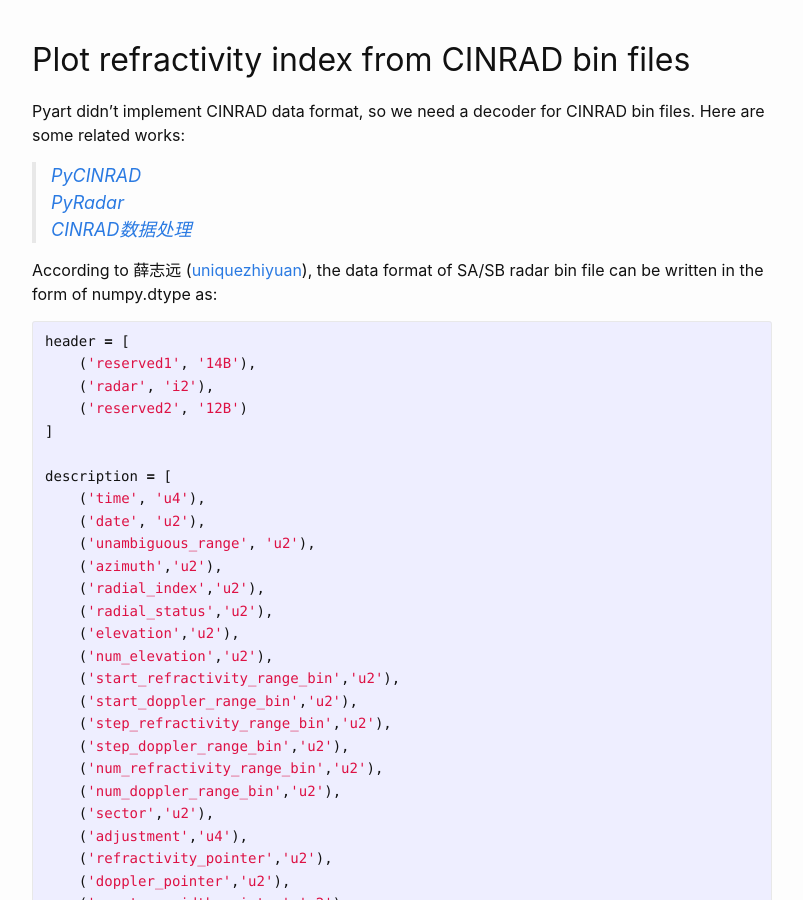
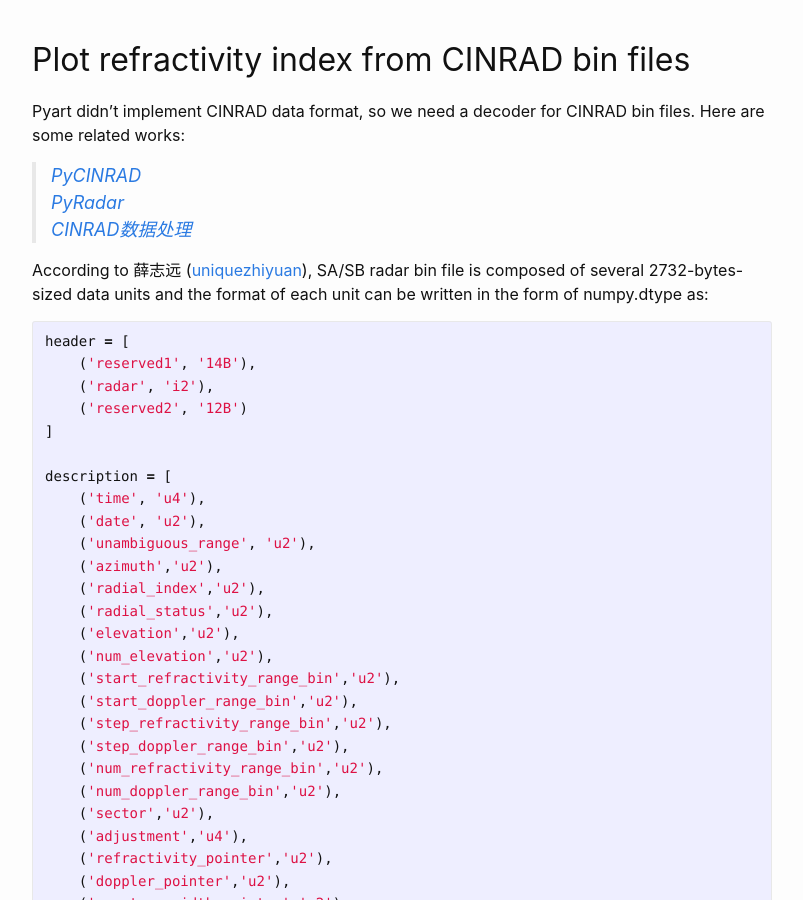
Before and after one commit to sunjp704/sunjp704.github.io, a Jekyll site: the page built from _posts/2022-08-10-pyart-usage.md, in a window 1280 px wide and 900 px high, scrolled down 685 px. Shown: the whole window, without its empty margins (238-1041 px from the left). Built offline with Jekyll 4.4.1, drawn with Linux system fonts in a browser that asks for light colours.

Commit message:
update pyart-usage

````diff
--- a/_posts/2022-08-10-pyart-usage.md
+++ b/_posts/2022-08-10-pyart-usage.md
@@ -24,7 +24,7 @@ Pyart didn't implement CINRAD data format, so we need a decoder for CINRAD bin f
 > [PyRadar](https://github.com/uniquezhiyuan/PyRadar)
 > [CINRAD数据处理](https://www.jianshu.com/p/ea4baf0cb39b)
 
-According to 薛志远 ([uniquezhiyuan](https://github.com/uniquezhiyuan)), the data format of SA/SB radar bin file can be written in the form of numpy.dtype as:
+According to 薛志远 ([uniquezhiyuan](https://github.com/uniquezhiyuan)), SA/SB radar bin file is composed of several 2732-bytes-sized data units and the format of each unit can be written in the form of numpy.dtype as:
 
 ```python
 header = [
````
